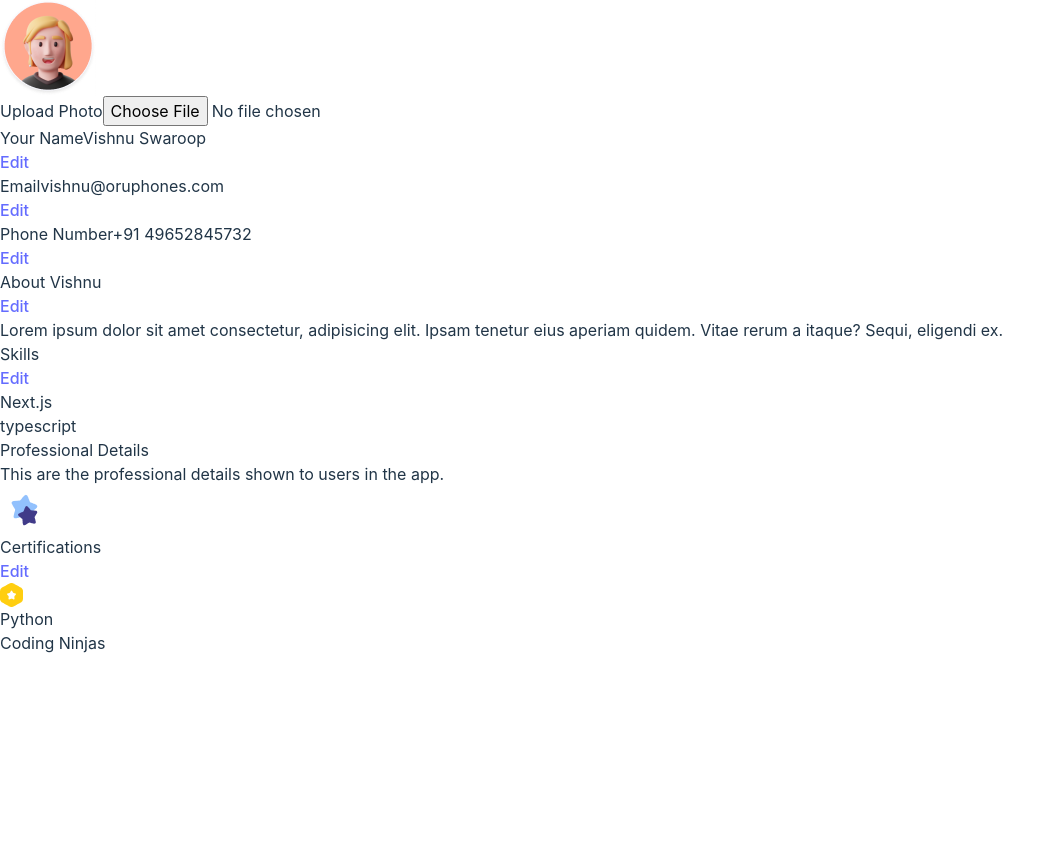
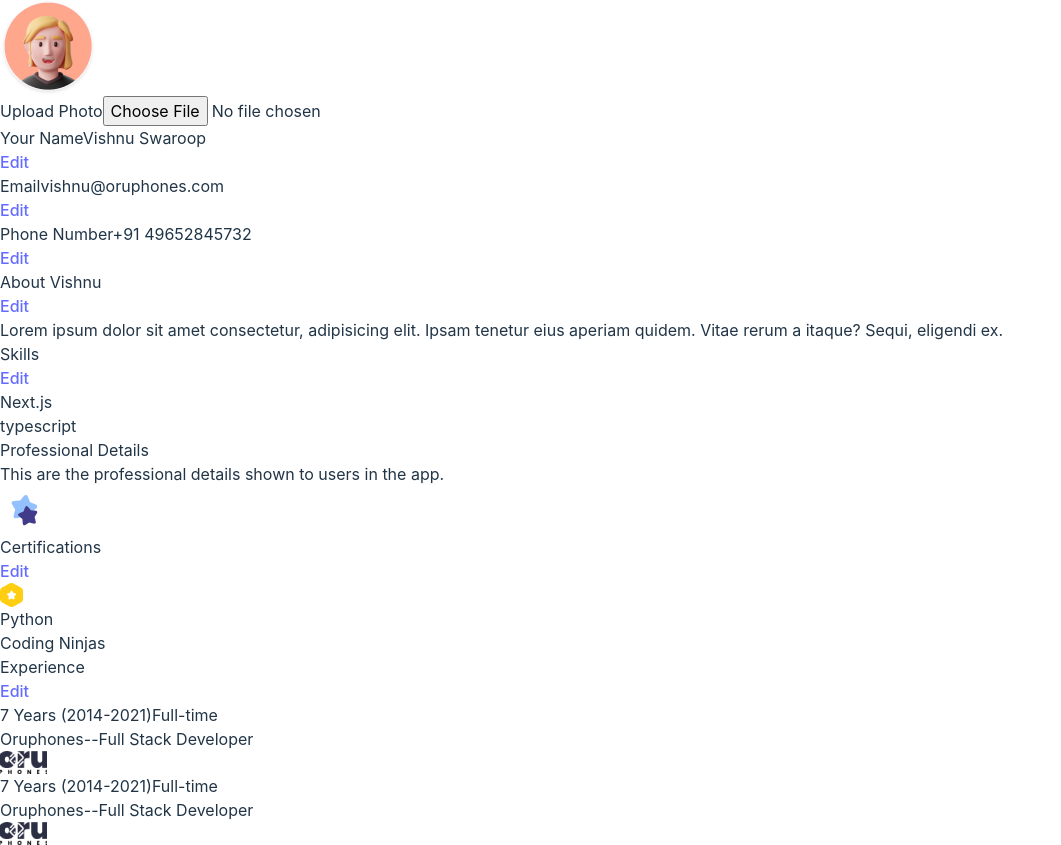
Before and after one commit to reshad21/oruphones, a React (Vite) app: page / in a window 1280 px wide. Shown: the part 284-1129 px from the top of the page, without its empty margins (0-1061 px from the left). Before the commit the page ends 939 px from the top, so only its background shows below. Built offline with nearby package versions, Linux system fonts and the light colour scheme.

Commit message:
experience component add

```diff
--- a/src/components/Activity/ProfessionalDetails.jsx
+++ b/src/components/Activity/ProfessionalDetails.jsx
@@ -2,10 +2,10 @@ import React from 'react';
 
 const ProfessionalDetails = () => {
     return (
-        <div className='px-3 py-4 border-2 border-slate-300 rounded-lg grid grid-cols-12 gap-2 items-center'>
+        <div className='px-3 py-4 border-2 border-slate-300 rounded-3xl grid grid-cols-12 gap-2 items-center'>
             <div className="col-span-10 pr-3">
-                <h3>Professional Details</h3>
-                <p>This are the professional details shown to users in the app.</p>
+                <h3 className='text-slate-900 font-medium text-base'>Professional Details</h3>
+                <p className=' text-slate-700 text-sm'>This are the professional details shown to users in the app.</p>
             </div>
             <div className="col-span-2">
                 <img src="../../../public/images/Stars.png" alt="" />
--- a/src/components/Profile/Certification.jsx
+++ b/src/components/Profile/Certification.jsx
@@ -5,7 +5,7 @@ const Certification = () => {
     return (
         <div>
             <div className="flex justify-between my-6">
-                <h3>Certifications</h3>
+                <h3 className='text-slate-900 font-medium text-base'>Certifications</h3>
                 <Link className='bg-[#F0EFFA] text-[12.67px] px-5 py-2 rounded-2xl text-[#222]'>Edit</Link>
             </div>
             <div className="px-7 py-2 border-2 border-slate-300 rounded-[40px] grid grid-cols-12 gap-2 items-center">
--- /dev/null
+++ b/src/components/Profile/Experience.jsx
@@ -0,0 +1,45 @@
+import React from 'react';
+import { Link } from 'react-router-dom';
+
+const Experience = () => {
+    return (
+        <div>
+            <div className="flex justify-between my-6">
+                <h3 className='text-slate-900 font-medium text-base'>Experience</h3>
+                <Link className='bg-[#F0EFFA] text-[12.67px] px-5 py-2 rounded-2xl text-[#222]'>Edit</Link>
+            </div>
+            <div className="pl-7 py-4 border-2 border-slate-300 rounded-3xl grid grid-cols-12 gap-2 items-center mb-5">
+                <div className="col-span-9">
+                    <div className="flex gap-9 items-center">
+                        <span className='text-slate-900 font-medium text-base'>7 Years (2014-2021)</span>
+                        <span className='text-slate-900 font-medium text-base'>Full-time</span>
+                    </div>
+                    <div className="flex gap-9 items-center">
+                        <span className='text-slate-600'>Oruphones</span>
+                        <span className='text-slate-600'>--Full Stack Developer</span>
+                    </div>
+                </div>
+                <div className="col-span-3">
+                    <img src="../../../public/images/image 13.png" alt="" className='w-90px' />
+                </div>
+            </div>
+            <div className="pl-7 py-4 border-2 border-slate-300 rounded-3xl grid grid-cols-12 gap-2 items-center">
+                <div className="col-span-9">
+                    <div className="flex gap-9 items-center">
+                        <span className='text-slate-900 font-medium text-base'>7 Years (2014-2021)</span>
+                        <span className='text-slate-900 font-medium text-base'>Full-time</span>
+                    </div>
+                    <div className="flex gap-9 items-center">
+                        <span className='text-slate-600'>Oruphones</span>
+                        <span className='text-slate-600'>--Full Stack Developer</span>
+                    </div>
+                </div>
+                <div className="col-span-3">
+                    <img src="../../../public/images/image 13.png" alt="" className='w-90px' />
+                </div>
+            </div>
+        </div>
+    );
+};
+
+export default Experience;
--- a/src/pages/Dashbord/Content/Content.jsx
+++ b/src/pages/Dashbord/Content/Content.jsx
@@ -4,6 +4,7 @@ import Header from '../../../components/Header/Header';
 import About from '../../../components/Profile/About';
 import Certification from '../../../components/Profile/Certification';
 import Details from '../../../components/Profile/Details';
+import Experience from '../../../components/Profile/Experience';
 import Skills from '../../../components/Profile/Skills';
 import Upload from '../../../components/Profile/Upload';
 const Content = () => {
@@ -24,6 +25,7 @@ const Content = () => {
                     <div className="">
                         <ProfessionalDetails />
                         <Certification />
+                        <Experience />
                     </div>
                 </div>
             </div>
```
Also changed, not shown: public/images/image 13.png (added).
